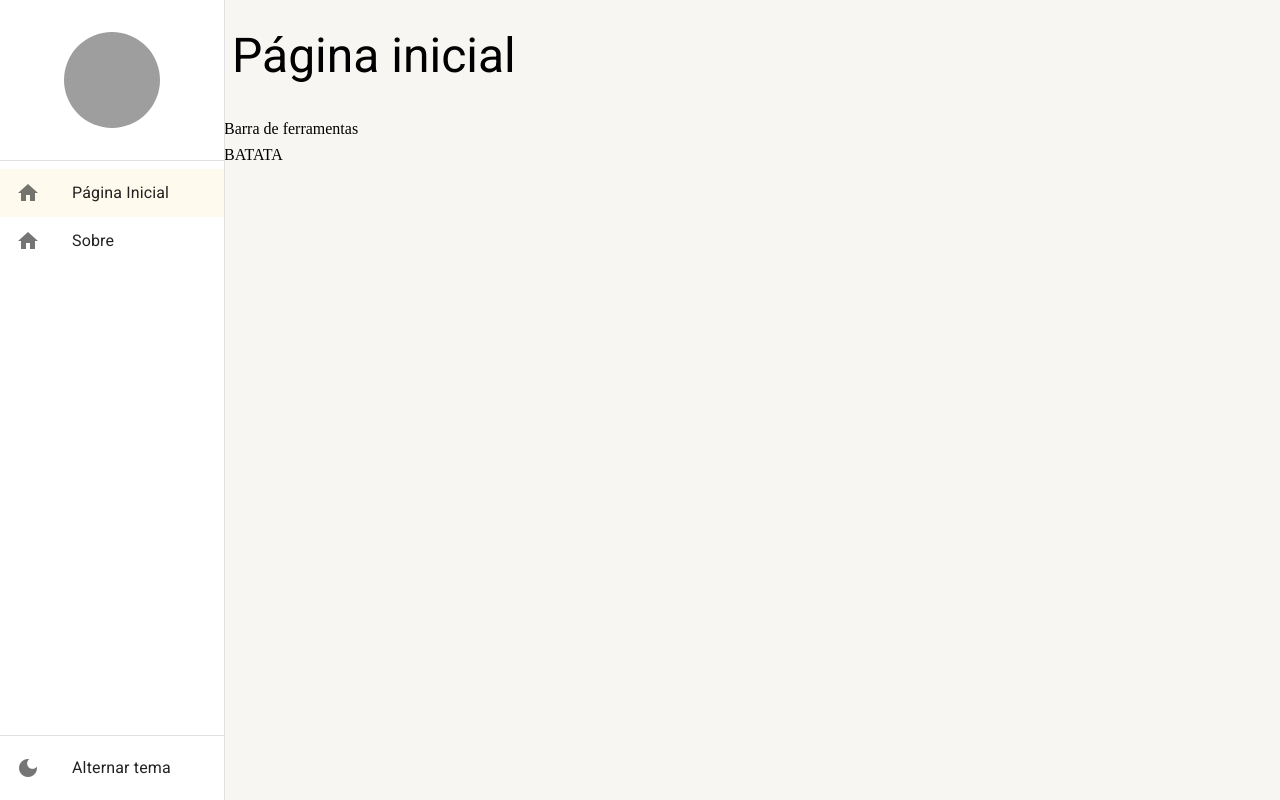
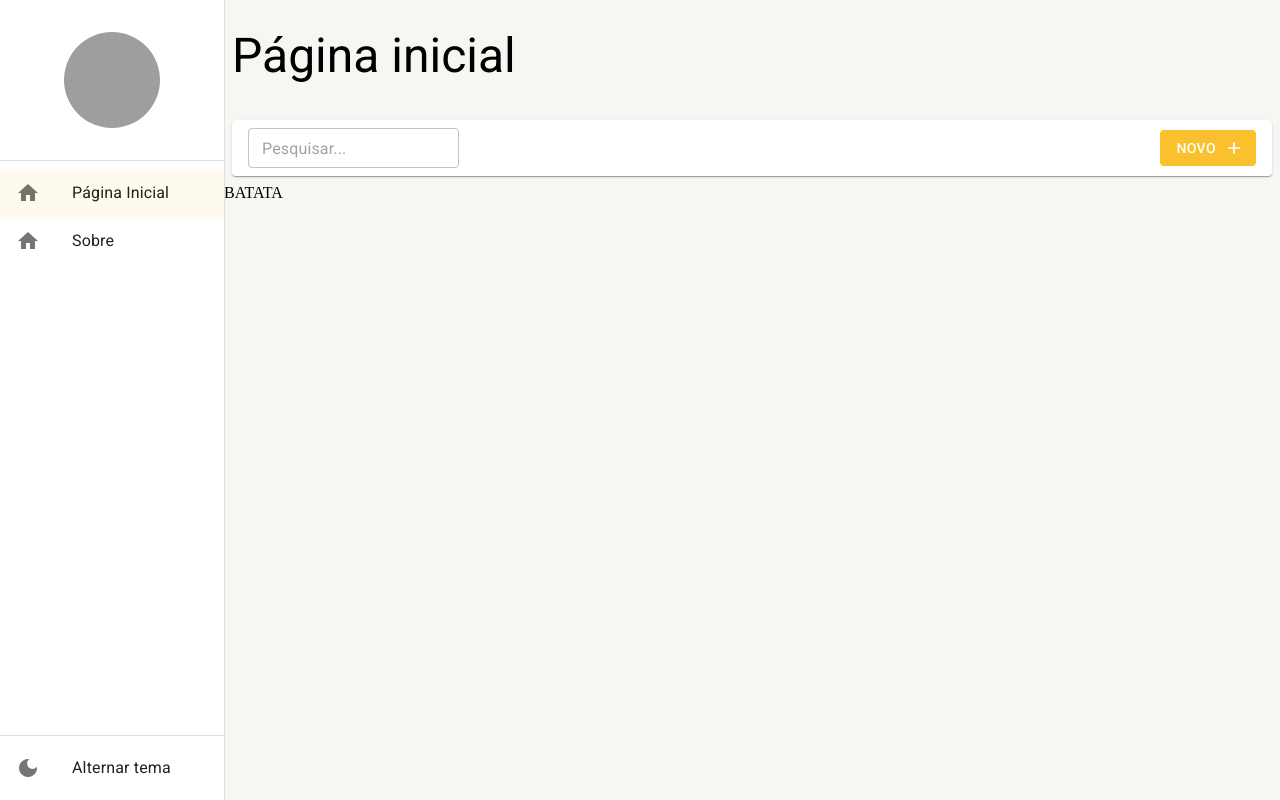
Before and after one commit to Elias-Moura/curso-mui, a React (Create React App) app: page /home in a window 1280 px wide. Built offline with nearby package versions, Linux system fonts and the light colour scheme; grey boxes are pictures that could not be loaded.

Commit message:
feat: Criando barra de ferramentas

```diff
--- a/src/pages/dashboard/Dashboard.tsx
+++ b/src/pages/dashboard/Dashboard.tsx
@@ -1,10 +1,11 @@
 import { LayoutBase } from '../../shared/Layouts';
+import { ListToolBar } from '../../shared/components';
 
 export const Dashboard = () => {
   return (
     <LayoutBase
       pageTitle="Página inicial"
-      barraDeFerramentas={<>Barra de ferramentas</>}
+      barraDeFerramentas={<ListToolBar mostrarInputBusca />}
     >
       BATATA
     </LayoutBase>
--- a/src/shared/components/index.ts
+++ b/src/shared/components/index.ts
@@ -1 +1,2 @@
-export {};
+export * from './list-tool-bar/ListToolBar';
+export * from './menu-lateral/MenuLateral';
--- /dev/null
+++ b/src/shared/components/list-tool-bar/ListToolBar.tsx
@@ -0,0 +1,61 @@
+import { Box, Button, Icon, Paper, TextField, useTheme } from '@mui/material';
+
+interface IListToolBarProps {
+  textoDaBusca?: string;
+  mostrarInputBusca?: boolean;
+  aoMudarTextoDeBusca?: (novoTexto: string) => void;
+  textoBotaoNovo?: string;
+  mostrarBotaoNovo?: boolean;
+  aoClicarBotaoNovo?: () => void;
+}
+
+export const ListToolBar: React.FC<IListToolBarProps> = ({
+  textoDaBusca = '',
+  mostrarInputBusca = false,
+  aoMudarTextoDeBusca,
+  textoBotaoNovo = 'Novo',
+  mostrarBotaoNovo = true,
+  aoClicarBotaoNovo,
+}) => {
+  const theme = useTheme();
+  return (
+    <Box
+      height={theme.spacing(5)}
+      marginX={1}
+      padding={1}
+      paddingX={2}
+      display="flex"
+      gap={1}
+      alignItems="center"
+      component={Paper}
+    >
+      {mostrarInputBusca && (
+        <TextField
+          size="small"
+          value={textoDaBusca}
+          placeholder="Pesquisar..."
+          onChange={(e) => aoMudarTextoDeBusca?.(e.target.value)}
+          // ?. para executar apenas se não for undefined
+        />
+      )}
+      <Box
+        flex={1}
+        display="flex"
+        justifyContent="end"
+      >
+        {mostrarBotaoNovo && (
+          <Button
+            color="primary"
+            disableElevation
+            endIcon={<Icon>add</Icon>}
+            variant="contained"
+            onClick={aoClicarBotaoNovo}
+
+          >
+            {textoBotaoNovo}
+          </Button>
+        )}
+      </Box>
+    </Box>
+  );
+};
```
